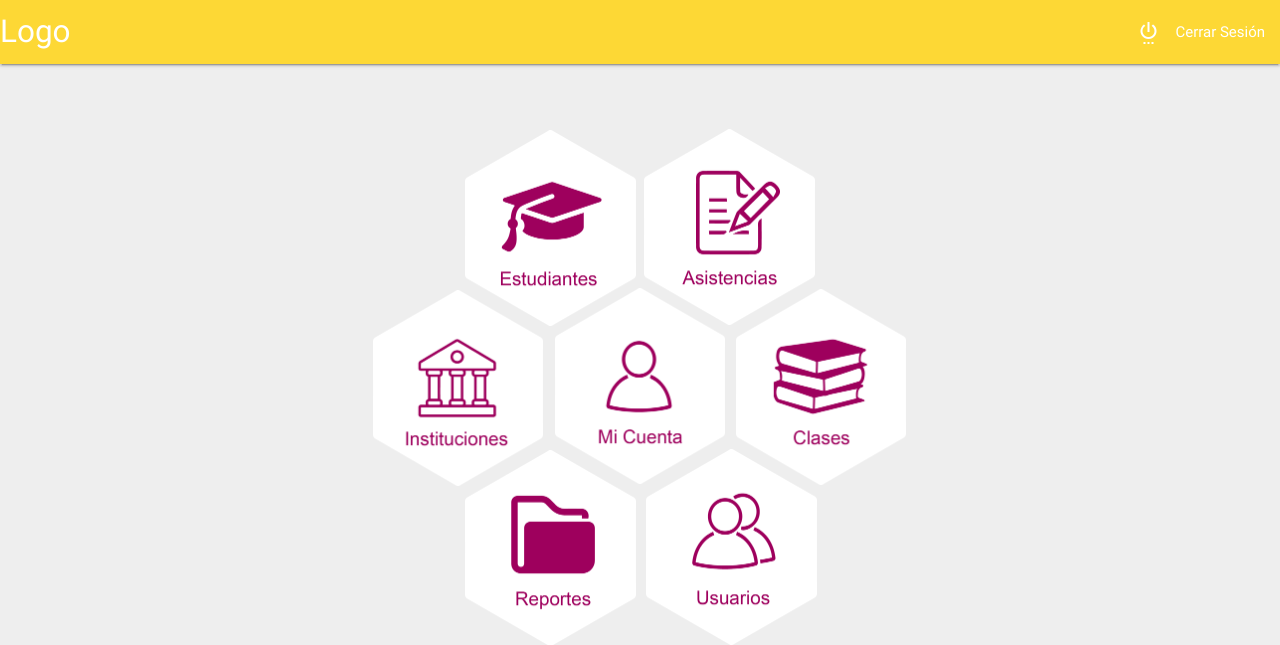
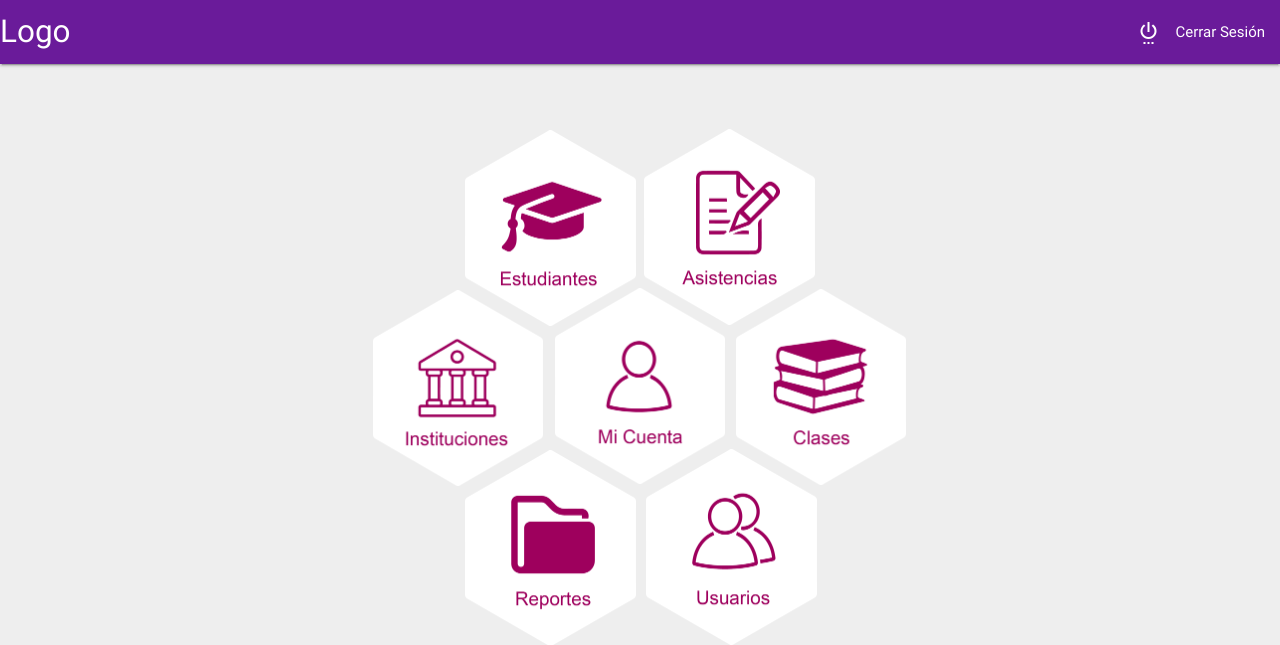
Before and after one commit to lunamrcc/Serendipia, a Django app: page /administrador in a window 1280 px wide. Shown: the top 645 px of the page. Run offline with Django 3.2, Linux system fonts and the light colour scheme.

Commit message:
Usuarios - administrator NavBar

```diff
--- a/Index/templates/base.html
+++ b/Index/templates/base.html
@@ -21,7 +21,7 @@
 <body class="grey lighten-3">
 
   <nav>
-    <div class="yellow darken-1 nav-wrapper">
+    <div class="purple darken-3 nav-wrapper">
       <a href="{% url 'administrador:Index' %}" class="brand-logo">Logo</a>
       <ul id="nav-mobile" class="right hide-on-med-and-down">
           <li><a href="sass.html"><i class="material-icons left">settings_power</i>Cerrar Sesión</a></li>
```
